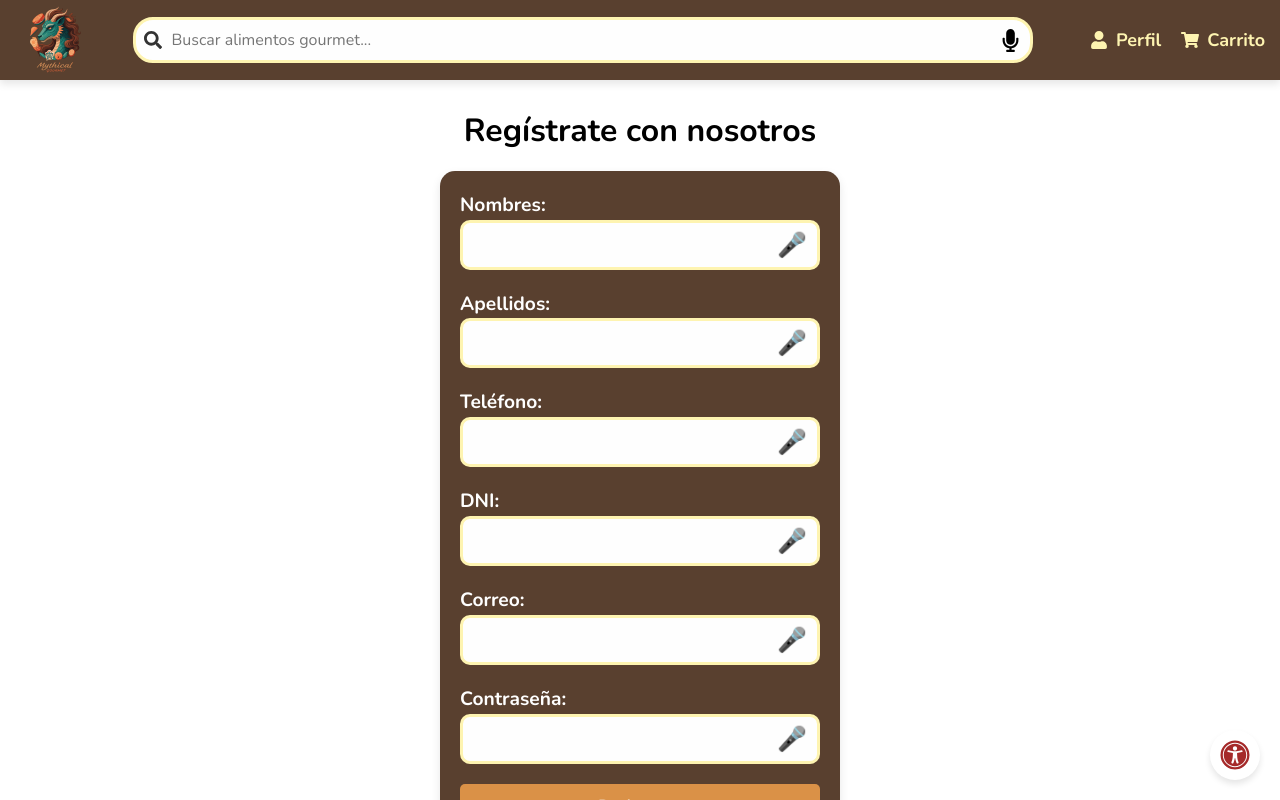
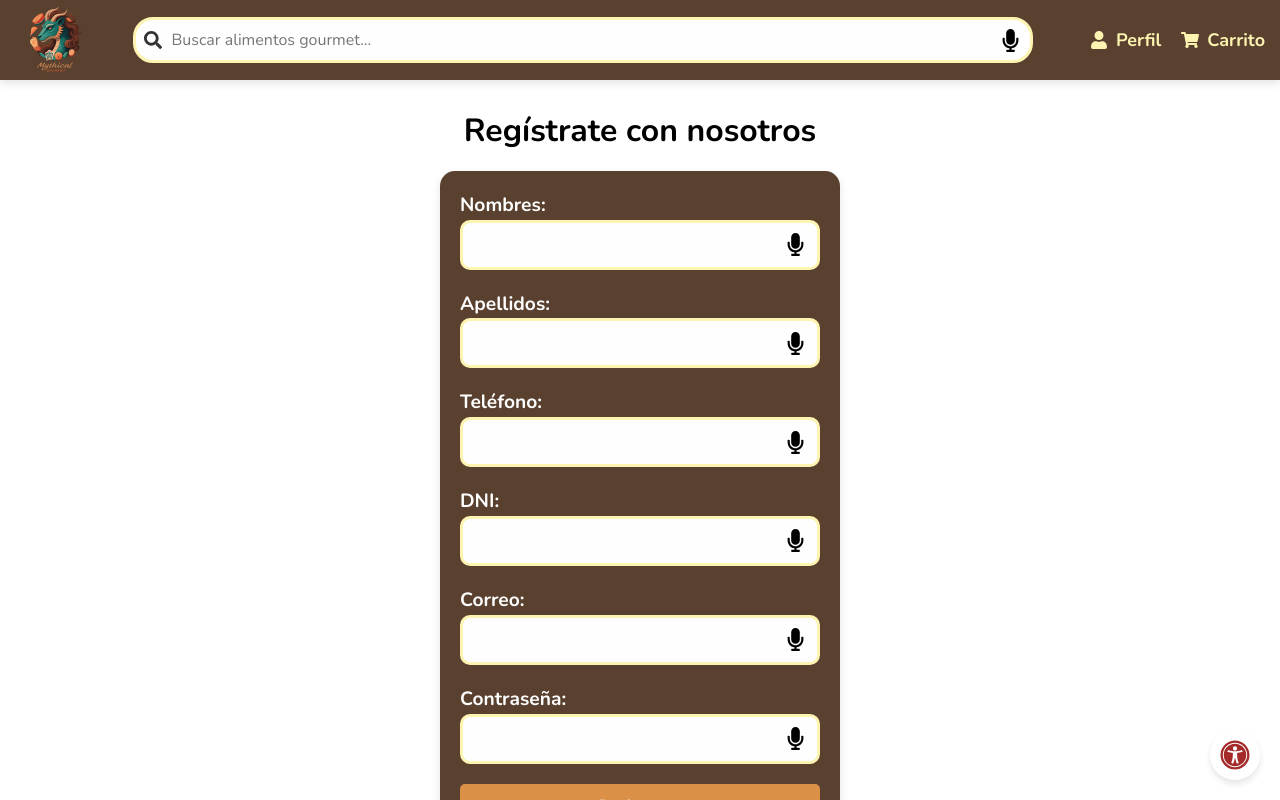
Before and after one commit to walterEon/mythical-creatures2, a React (Create React App) app: page /registro in a window 1280 px wide. Built offline with nearby package versions, Linux system fonts and the light colour scheme.

Commit message:
dictado en formularios

```diff
--- a/src/components/Navbar/Navbar.js
+++ b/src/components/Navbar/Navbar.js
@@ -1,7 +1,7 @@
 import './Navbar.css';
 import logo from './mythical_gourmet_nb.png';
 import { FaSearch, FaShoppingCart, FaUser, FaTrash, FaMicrophone } from 'react-icons/fa';
-import { useState, useEffect } from 'react';
+import { useState, useEffect, useRef } from 'react';
 import { useNavigate } from 'react-router-dom';
 import galletas from '../../pages/Categoria/galletas.jpg';
 import manzanas from '../../pages/Categoria/manzanas.jpg';
@@ -24,7 +24,12 @@ function Navbar() {
   const navigate = useNavigate();
 
   const [escuchando, setEscuchando] = useState(false);
-
+  const [email, setEmail] = useState('');
+  const [email2, setEmail2] = useState('');
+  const [password, setPassword] = useState('');
+  const [campoActivo, setCampoActivo] = useState('');
+  const [micActivo, setMicActivo] = useState('');
+  // Configurar el reconocimiento de voz
   const SpeechRecognition = window.SpeechRecognition || window.webkitSpeechRecognition;
   const reconocimiento = new SpeechRecognition();
 
@@ -33,27 +38,63 @@ function Navbar() {
   reconocimiento.interimResults = false;
   reconocimiento.maxAlternatives = 1;
 
+  const iniciarEscuchaParaCampo = (campo) => {
+
+    setMicActivo(campo);
+    setEscuchando(true);  // Indicar que el micrófono está escuchando
+    reconocimiento.start();
+
+    // Asignar el campo directamente al reconocimiento de voz
+    reconocimiento.onresult = (event) => {
+      let transcript = event.results[0][0].transcript;
+      transcript= transcript.replace(' arroba ', '@');
+
+      // Actualizar el campo correcto según el parámetro pasado
+      if (campo === 'search') {
+        setSearchTerm(transcript);
+      } else if (campo === 'email') {
+        setEmail(transcript);
+      } else if (campo === 'password') {
+        setPassword(transcript);
+      } else if (campo === 'email2'){
+        setEmail2(transcript);
+      }
+
+      setEscuchando(false);  // Finaliza la escucha
+    };
+  };
+
+  // Función que maneja los resultados de la voz
   reconocimiento.onresult = (event) => {
     const transcript = event.results[0][0].transcript;
-    setSearchTerm(transcript);
-    setIsSearchOpen(true);
+
+    if (campoActivo === 'search') {
+      setSearchTerm(transcript);  // Rellenar el campo de búsqueda
+    } else if (campoActivo === 'email') {
+      setEmail(transcript);  // Rellenar el campo de email
+    } else if (campoActivo === 'password') {
+      setPassword(transcript);  // Rellenar el campo de contraseña
+    } else if (campoActivo === 'email2'){
+      setEmail2(transcript);
+    }
+
     setEscuchando(false);
   };
 
-  const iniciarEscucha = () => {
-    setEscuchando(true);
-    reconocimiento.start();
-  };
-
+  // Detener cuando finaliza el reconocimiento
   reconocimiento.onspeechend = () => {
     reconocimiento.stop();
     setEscuchando(false);
+    setMicActivo('');
   };
 
+  // Manejar errores
   reconocimiento.onerror = (event) => {
     console.error("Error al reconocer la voz: ", event.error);
     setEscuchando(false);
+    setMicActivo('');
   };
+
 
    // Función para manejar el clic en "Olvidé mi contraseña"
    const forgotPassword = () => {
@@ -267,14 +308,13 @@ function Navbar() {
           type="text"
           placeholder="Buscar alimentos gourmet..."
           value={searchTerm}
-          onChange={handleSearchChange}
+          onChange={(e) => setSearchTerm(e.target.value)}
         />
-
         <FaMicrophone
           className="mic-icon"
-          onClick={iniciarEscucha}
+          onClick={() => iniciarEscuchaParaCampo('search')}
           size={23}
-          style={{ color: escuchando ? 'red' : 'black' }}
+          style={{ color: micActivo === 'search' ? 'red' : 'black' }}
         />
         {searchResults.length > 0 && isSearchOpen && <SearchResults />}
       </div>
@@ -345,16 +385,50 @@ function Navbar() {
                 <div>
                   <h5>Recuperar Contraseña</h5>
                   <form>
-                    <input type="email" placeholder="Ingresa tu correo" required />
-                    <button type="submit">Enviar Código</button>
+                    <div className="form-field">
+                      <input type="email" placeholder="Ingresa tu correo" value={email2} onChange={(e) => setEmail2(e.target.value)} required/>
+                      <FaMicrophone
+                        className="mic-icon"
+                        onClick={() => iniciarEscuchaParaCampo('email2')}
+                        size={23}
+                        style={{ color: micActivo === 'email2' ? 'red' : 'black' }}
+                      />
+                    </div>
+                      <button type="submit">Enviar Código</button>
                   </form>
                   <p onClick={goBackToLogin} style={{ cursor: 'pointer', marginTop: '10px' }}>Volver a Iniciar Sesión</p>
                 </div> ):(
               <div>
                 <h5>Iniciar sesión</h5>
                 <form onSubmit={handleLogin}>
-                  <input type="email" placeholder="Ej.: ejemplo@mail.com" required />
-                  <input type="password" placeholder="Contraseña" required />
+                  <div className="form-field">
+                    <input
+                      type="email"
+                      placeholder="Ingresa tu correo"
+                      value={email}
+                      onChange={(e) => setEmail(e.target.value)}
+                    />
+                    <FaMicrophone
+                      className="mic-icon"
+                      onClick={() => iniciarEscuchaParaCampo('email')}
+                      size={23}
+                      style={{ color:  micActivo === 'email' ? 'red' : 'black' }}
+                    />
+                  </div>
+                  <div className="form-field">
+                    <input
+                      type="password"
+                      placeholder="Contraseña"
+                      value={password}
+                      onChange={(e) => setPassword(e.target.value)}
+                    />
+                    <FaMicrophone
+                      className="mic-icon"
+                      onClick={() => iniciarEscuchaParaCampo('password')}
+                      size={23}
+                      style={{ color: micActivo === 'password' ? 'red' : 'black' }}
+                    />
+                  </div>
                   <div className="terminos">
                     <input type="checkbox" required /> He leído y acepto los
                     <a href="/terms">Términos y Condiciones</a>
--- a/src/pages/Registro/Registro.js
+++ b/src/pages/Registro/Registro.js
@@ -1,5 +1,6 @@
 import { useState } from 'react';
 import './Registro.css';
+import {FaMicrophone } from 'react-icons/fa';
 import { useNavigate } from 'react-router-dom';
 
 function Registro() {
@@ -9,13 +10,58 @@ function Registro() {
     const [dni, setDni] = useState('');
     const [correo, setCorreo] = useState('');
     const [contrasena, setContrasena] = useState('');
+    const [escuchando, setEscuchando] = useState(false);
+    const [micActivo, setMicActivo] = useState('');
+
     const navigate = useNavigate();
+
+    // Configuración de reconocimiento de voz
+    const SpeechRecognition = window.SpeechRecognition || window.webkitSpeechRecognition;
+    const reconocimiento = new SpeechRecognition();
+
+    reconocimiento.continuous = false;
+    reconocimiento.lang = "es-ES";
+    reconocimiento.interimResults = false;
+    reconocimiento.maxAlternatives = 1;
+
+    const iniciarEscuchaParaCampo = (campo) => {
+        setMicActivo(campo);
+        setEscuchando(true);
+        reconocimiento.start();
+
+        reconocimiento.onresult = (event) => {
+            let transcript = event.results[0][0].transcript;
+            transcript= transcript.replace(' arroba ', '@');
+            // Asignar el texto reconocido al campo correcto
+            if (campo === 'nombre') setNombre(transcript);
+            else if (campo === 'apellido') setApellido(transcript);
+            else if (campo === 'telefono') setTelefono(transcript);
+            else if (campo === 'dni') setDni(transcript);
+            else if (campo === 'correo') setCorreo(transcript);
+            else if (campo === 'contrasena') setContrasena(transcript);
+
+            setEscuchando(false);
+            setMicActivo('');
+        };
+    };
+
+    reconocimiento.onspeechend = () => {
+        reconocimiento.stop();
+        setEscuchando(false);
+        setMicActivo('');
+    };
+
+    reconocimiento.onerror = (event) => {
+        console.error("Error al reconocer la voz: ", event.error);
+        setEscuchando(false);
+        setMicActivo('');
+    };
 
     const handleLogin = (e) => {
         e.preventDefault();
         localStorage.setItem('userSession', 'active');
         navigate('/perfil');
-      };
+    };
 
     return (
         <div className='registro-page'>
@@ -29,7 +75,12 @@ function Registro() {
                             value={nombre}
                             onChange={(e) => setNombre(e.target.value)}
                         />
-                        <span className='icono-microfono'>🎤</span>
+                        <FaMicrophone
+                            className="mic-icon"
+                            onClick={() => iniciarEscuchaParaCampo('nombre')}
+                            size={23}
+                            style={{ color:  micActivo === 'nombre' ? 'red' : 'black' }}
+                        />
                     </div>
                 </div>
 
@@ -41,7 +92,12 @@ function Registro() {
                             value={apellido}
                             onChange={(e) => setApellido(e.target.value)}
                         />
-                        <span className='icono-microfono'>🎤</span>
+                        <FaMicrophone
+                            className="mic-icon"
+                            onClick={() => iniciarEscuchaParaCampo('apellido')}
+                            size={23}
+                            style={{ color:  micActivo === 'apellido' ? 'red' : 'black' }}
+                        />
                     </div>
                 </div>
 
@@ -53,7 +109,12 @@ function Registro() {
                             value={telefono}
                             onChange={(e) => setTelefono(e.target.value)}
                         />
-                        <span className='icono-microfono'>🎤</span>
+                        <FaMicrophone
+                            className="mic-icon"
+                            onClick={() => iniciarEscuchaParaCampo('telefono')}
+                            size={23}
+                            style={{ color:  micActivo === 'telefono' ? 'red' : 'black' }}
+                        />
                     </div>
                 </div>
 
@@ -65,7 +126,12 @@ function Registro() {
                             value={dni}
                             onChange={(e) => setDni(e.target.value)}
                         />
-                        <span className='icono-microfono'>🎤</span>
+                        <FaMicrophone
+                            className="mic-icon"
+                            onClick={() => iniciarEscuchaParaCampo('dni')}
+                            size={23}
+                            style={{ color:  micActivo === 'dni' ? 'red' : 'black' }}
+                        />
                     </div>
                 </div>
 
@@ -77,7 +143,12 @@ function Registro() {
                             value={correo}
                             onChange={(e) => setCorreo(e.target.value)}
                         />
-                        <span className='icono-microfono'>🎤</span>
+                        <FaMicrophone
+                            className="mic-icon"
+                            onClick={() => iniciarEscuchaParaCampo('correo')}
+                            size={23}
+                            style={{ color:  micActivo === 'correo' ? 'red' : 'black' }}
+                        />
                     </div>
                 </div>
 
@@ -89,7 +160,12 @@ function Registro() {
                             value={contrasena}
                             onChange={(e) => setContrasena(e.target.value)}
                         />
-                        <span className='icono-microfono'>🎤</span>
+                        <FaMicrophone
+                            className="mic-icon"
+                            onClick={() => iniciarEscuchaParaCampo('contrasena')}
+                            size={23}
+                            style={{ color:  micActivo === 'contrasena' ? 'red' : 'black' }}
+                        />
                     </div>
                 </div>
 
```
